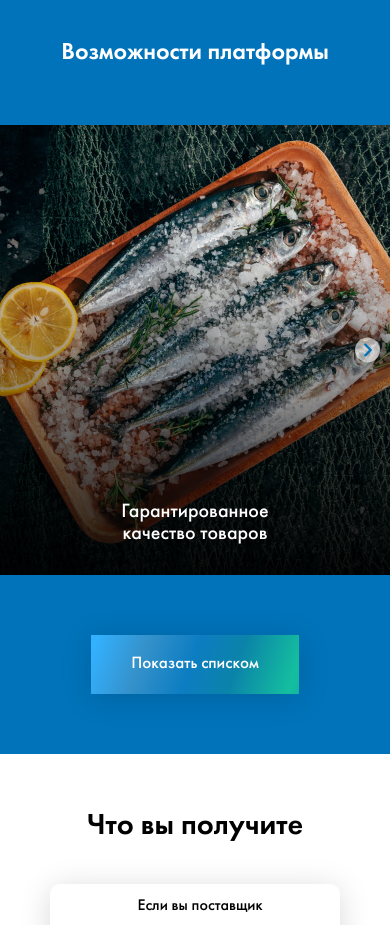
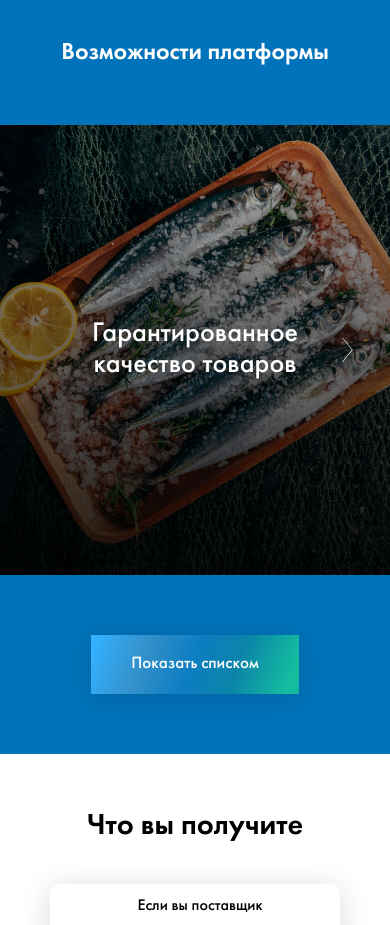
Before and after one commit to IlyaMBondarev/foodex2, a plain HTML site: page index.html in a window 390 px wide. Shown: the part 1640-2565 px from the top of the page. Drawn offline with nearby package versions, Linux system fonts and the light colour scheme.

Commit message:
Add files via upload

```diff
--- a/css/style.css
+++ b/css/style.css
@@ -948,30 +948,30 @@ h1, h2, h3, h4, h5, h6 {
   .advantages__next-button {
     position: absolute;
     top: 50%;
-    right: 10px;
+    right: 30px;
     z-index: 3;
     transform: translateY(-50%);
     flex-grow: 1;
-    width: 50px;
     height: 50px;
-    min-width: 50px;
     min-height: 50px;
-    max-width: 50px;
     max-height: 50px;
-    border-radius: 50%;
-    background-color: rgba(255, 255, 255, 0.58);
-    display: flex;
-    justify-content: center;
-    align-items: center;
-  }
-  .advantages__next-button:hover {
-    background-color: #ffffff;
-  }
-  .advantages__next-button:active {
-    background-color: #f1f1f3;
-  }
-}
-@media (max-width: 767px) and (max-width: 400px) {
+    display: block;
+    background-color: transparent;
+  }
+  .advantages__next-button svg {
+    height: 100%;
+  }
+  .advantages__next-button svg * {
+    fill: #ffffff;
+  }
+  .advantages__next-button:hover svg * {
+    fill: #f1f1f3;
+  }
+  .advantages__next-button:active svg * {
+    fill: #ffffff;
+  }
+}
+@media (max-width: 400px) {
   .advantages__next-button {
     width: 25px;
     height: 25px;
@@ -1060,6 +1060,11 @@ h1, h2, h3, h4, h5, h6 {
   right: 0;
   bottom: 0;
   background: linear-gradient(0deg, #000000 -9.24%, #000000 -9.23%, rgba(0, 0, 0, 0) 73.79%);
+}
+@media (max-width: 767px) {
+  .advantages__slide::before {
+    background: linear-gradient(0deg, #000000 -23.11%, #000000 -23.1%, rgba(0, 0, 0, 0) 135.22%);
+  }
 }
 .advantages__slide img {
   object-fit: cover;
@@ -1082,7 +1087,9 @@ h1, h2, h3, h4, h5, h6 {
 }
 @media (max-width: 767px) {
   .advantages__slide > p {
-    font-size: 20px;
+    font-size: 28px;
+    bottom: 50%;
+    transform: translate(-50%, 50%);
   }
 }
 
--- a/index.html
+++ b/index.html
@@ -235,7 +235,12 @@
                         <p>Организация логистики от склада до склада</p>
                     </div>
                 </div>
-                <button class="advantages__next-button"><img src="img/next-icon.svg" alt=""></button>
+                <button class="advantages__next-button">
+                    <svg viewBox="0 0 24 55" xmlns="http://www.w3.org/2000/svg">
+                        <path d="M1 1L22.3683 27.0973" stroke="white" stroke-width="1.5" stroke-linecap="round" stroke-linejoin="round"/>
+                        <line x1="0.75" y1="-0.75" x2="33.9765" y2="-0.75" transform="matrix(-0.633522 0.773725 0.900628 0.43459 23.2343 27.6096)" stroke="white" stroke-width="1.5" stroke-linecap="round" stroke-linejoin="round"/>
+                    </svg>
+                </button>
             </div>
             <div class="advantages__buttons">
                 <button class="button advantages__toggle-button advantages__show-list-button"><span>Показать списком</span></button>
```
